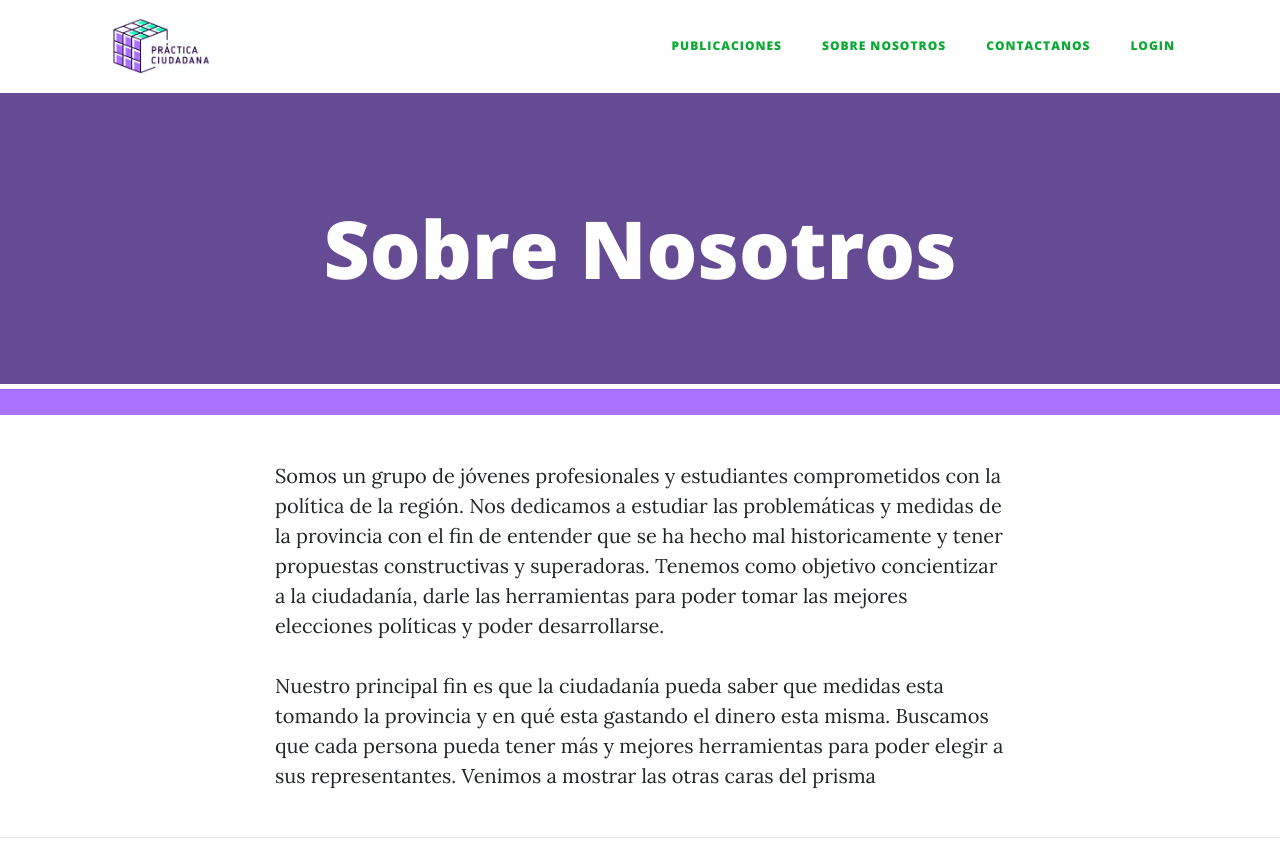
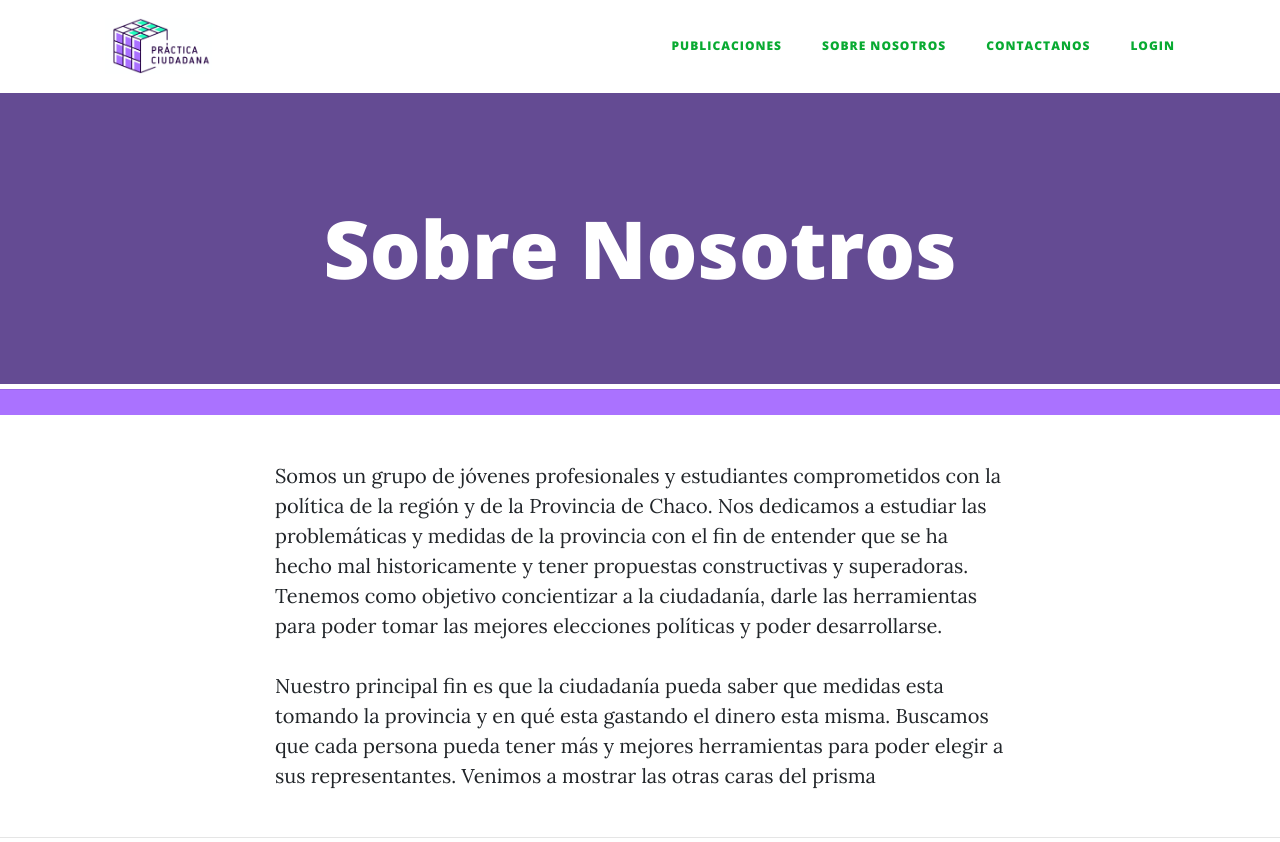
Before and after one commit to pedroNassiff/FundacionP, a Django app: page /nosotros/ in a window 1280 px wide. Shown: the top 842 px of the page. Run offline with Django 3.2, Linux system fonts and the light colour scheme; parts of the project's set-up code (start-up, migrations or seed data) failed here and were passed over; some libraries are stand-ins or nearby versions.

Commit message:
se modifico el archivo about.html y se agregó el archivo .project

```diff
--- a/fundacion-master/fundacion-master/controlCiudadano/src/templates/src/about.html
+++ b/fundacion-master/fundacion-master/controlCiudadano/src/templates/src/about.html
@@ -19,7 +19,7 @@
     <div class="container">
         <div class="row">
             <div data-aos="fade-up" data-aos-once="true" class="col-md-10 col-lg-8 mx-auto">
-                <p>Somos un grupo de jóvenes profesionales y estudiantes comprometidos con la política de la región. Nos dedicamos a estudiar las problemáticas y medidas de la provincia con el fin de entender que se ha hecho mal historicamente y tener propuestas constructivas y superadoras.
+                <p>Somos un grupo de jóvenes profesionales y estudiantes comprometidos con la política de la región y de la Provincia de Chaco. Nos dedicamos a estudiar las problemáticas y medidas de la provincia con el fin de entender que se ha hecho mal historicamente y tener propuestas constructivas y superadoras.
                     Tenemos como objetivo concientizar a la ciudadanía, darle las herramientas para poder tomar las mejores elecciones políticas y poder desarrollarse. </p>
                 <p>Nuestro principal fin es que la ciudadanía pueda saber que medidas esta tomando la provincia y en qué esta gastando el dinero esta misma.
                     Buscamos que cada persona pueda tener más y mejores herramientas para poder elegir a sus representantes.
```
Also changed, not shown: 1 other file.
